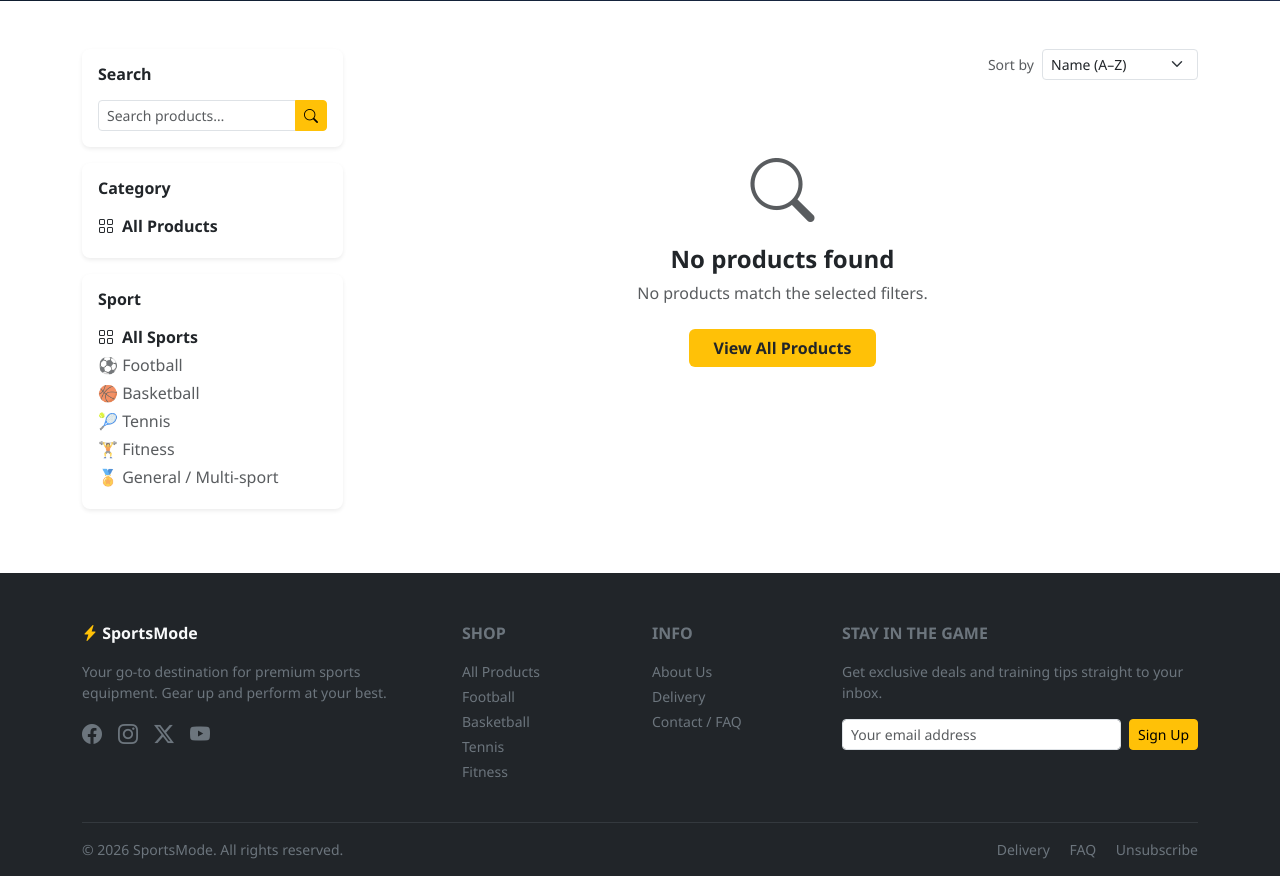
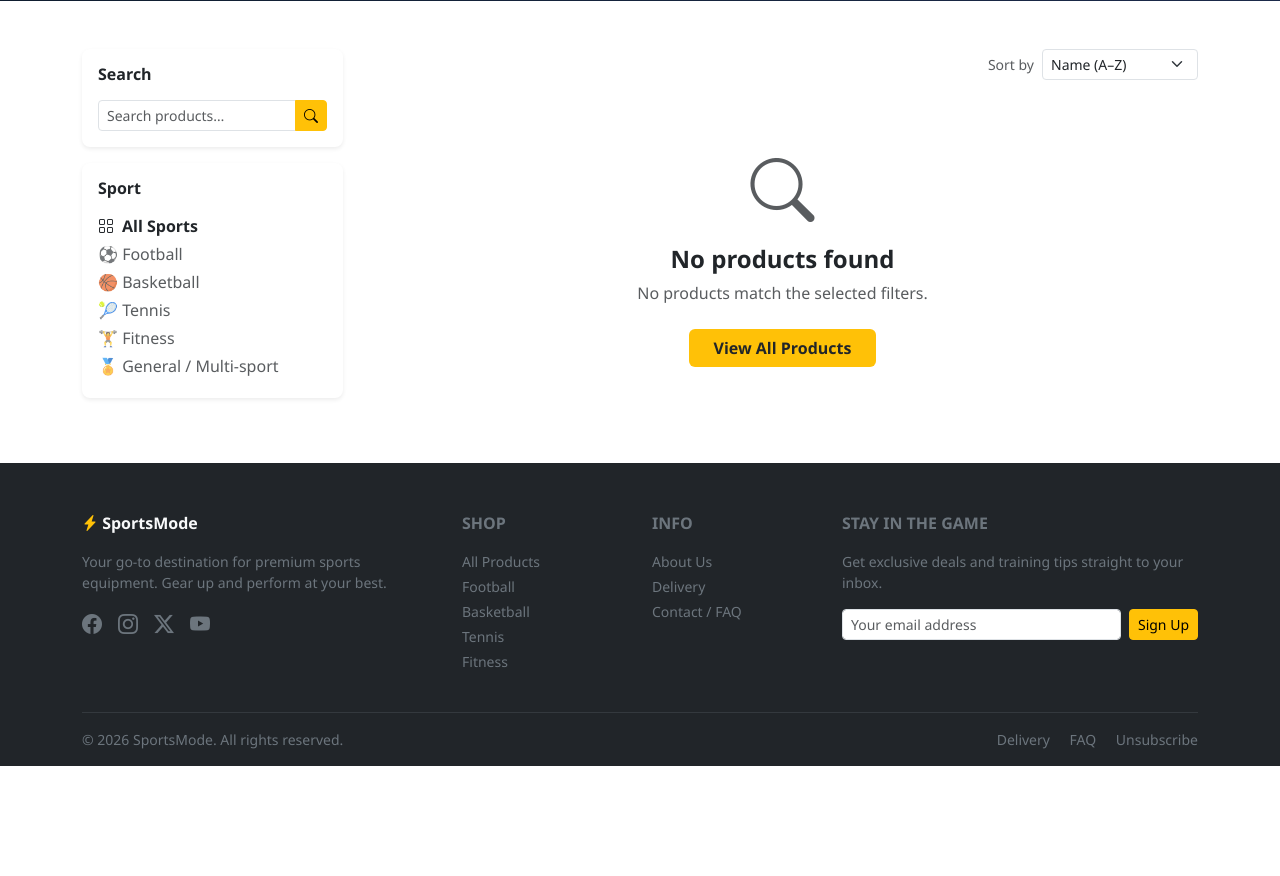
Before and after one commit to Esteban-Jr/SportMode, a Django app: page /products/ in a window 1280 px wide. Shown: the part 339-1215 px from the top of the page. After the commit the page ends 1105 px from the top, so only its background shows below. Run offline with Django 3.2, Linux system fonts and the light colour scheme; data that the repository does not hold is empty.

Commit message:
Remove Category filter from products sidebar, keep Sport filter only

```diff
--- a/products/templates/products/products.html
+++ b/products/templates/products/products.html
@@ -62,8 +62,7 @@
                 <div class="card-body">
                     <p class="h6 fw-bold mb-3">Search</p>
                     <form action="{% url 'products:product_list' %}" method="GET" role="search">
-                        {% if selected_category %}<input type="hidden" name="category" value="{{ selected_category.slug }}">{% endif %}
-                        {% if selected_sport %}<input type="hidden" name="sport" value="{{ selected_sport }}">{% endif %}
+{% if selected_sport %}<input type="hidden" name="sport" value="{{ selected_sport }}">{% endif %}
                         {% if sort_by != 'name' %}<input type="hidden" name="sort" value="{{ sort_by }}">{% endif %}
                         <div class="input-group input-group-sm">
                             <input type="search" name="q" class="form-control"
@@ -75,29 +74,6 @@
                             </button>
                         </div>
                     </form>
-                </div>
-            </div>
-
-            <!-- Category Filter -->
-            <div class="card border-0 shadow-sm rounded-3 mb-3">
-                <div class="card-body">
-                    <p class="h6 fw-bold mb-3">Category</p>
-                    <ul class="list-unstyled mb-0">
-                        <li class="mb-1">
-                            <a href="{% url 'products:product_list' %}{% if search_query %}?q={{ search_query }}{% endif %}"
-                               class="text-decoration-none {% if not selected_category %}fw-semibold text-dark{% else %}text-muted{% endif %}">
-                                <i class="bi bi-grid me-2"></i>All Products
-                            </a>
-                        </li>
-                        {% for cat in categories %}
-                        <li class="mb-1">
-                            <a href="{% url 'products:product_list' %}?category={{ cat.slug }}{% if search_query %}&q={{ search_query }}{% endif %}"
-                               class="text-decoration-none {% if selected_category.slug == cat.slug %}fw-semibold text-dark{% else %}text-muted{% endif %}">
-                                <i class="bi bi-chevron-right me-1"></i>{{ cat.friendly_name|default:cat.name }}
-                            </a>
-                        </li>
-                        {% endfor %}
-                    </ul>
                 </div>
             </div>
 
@@ -142,15 +118,6 @@
             <div class="d-flex flex-wrap align-items-center justify-content-between gap-2 mb-4">
                 <!-- Active filter badges -->
                 <div class="d-flex flex-wrap gap-2 align-items-center">
-                    {% if selected_category %}
-                    <span class="badge bg-dark text-white px-3 py-2">
-                        {{ selected_category.friendly_name }}
-                        <a href="{% url 'products:product_list' %}{% if search_query %}?q={{ search_query }}{% endif %}"
-                           class="text-warning ms-2" aria-label="Remove category filter">
-                            <i class="bi bi-x-lg"></i>
-                        </a>
-                    </span>
-                    {% endif %}
                     {% if selected_sport %}
                     <span class="badge bg-dark text-white px-3 py-2">
                         {{ selected_sport|title }}
--- a/products/views.py
+++ b/products/views.py
@@ -42,7 +42,6 @@ def product_list(request):
     plus sorting by price or name. All filters are combinable.
     """
     products = Product.objects.filter(is_active=True)
-    categories = Category.objects.all()
 
     # -- Active filter state (read from GET params) --
     selected_category = None
@@ -85,7 +84,6 @@ def product_list(request):
 
     context = {
         'products': products,
-        'categories': categories,
         'sport_choices': Product.SPORT_CHOICES,
         'sport_choices_with_emoji': [
             (value, label, {'football': '⚽', 'basketball': '🏀', 'tennis': '🎾', 'fitness': '🏋️'}.get(value, '🏅'))
```
